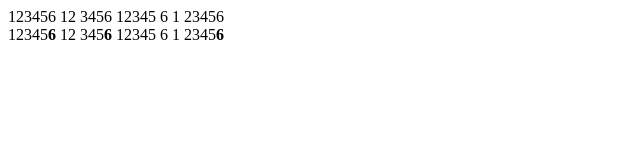
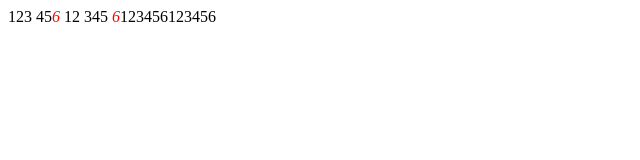
Before and after one commit to aleks-frontend/letter-highlight, a website: page index.html in a window 1280 px wide. Shown: the whole page, without its empty margins (0-640 px from the left). Drawn offline with Linux system fonts and the light colour scheme.

Commit message:
chore: refactoring of the function

```diff
--- a/index.html
+++ b/index.html
@@ -4,31 +4,61 @@
     <meta charset="UTF-8">
     <title>Document</title>
     <style>
-        .hl {
+        strong {
             color: red;
+        }
+
+        .headingMaster {
+            display: none;
+        }
+
+        em {
+            color: red;
+        }
+
+        .underline {
+            text-decoration: underline;
         }
     </style>
 </head>
 <body>
-    <div class="headingMaster">123456 12 3456 12345 6 1 23456</div>
-    <div class="js-sentence">123456 12 3456 12345 6 1 23456</div>
+    <div class="headingMaster"><span style="text-decoration: underline;">123</span> 4<span style="text-decoration: underline;">56</span> 12 345 <span style="text-decoration: underline;">612345<br>6123456</span></div>
+    <div class="js-sentence-output"></div>
 <script>
 
 function letterHighlight() {
-    function Word() {
+    function Word(id) {
+        this.id = id,
         this.hasHl = false,
         this.letters = []
     }
 
-    function Letter(check) {
-        this.isLetter = check;
+    function Letter(char = '',
+                    id = '',
+                    isLetter = 'false',
+                    isEmptySpace = 'false',
+                    isLineBreak = 'false',
+                    isUnderlineStart = 'false',
+                    isUnderlineEnd = 'false',
+                    isHighlighted = 'false',
+                    wordIndex = null) {
+        this.char = char,
+        this.id = id,
+        this.isLetter = isLetter,
+        this.isEmptySpace = isEmptySpace,
+        this.isLineBreak = isLineBreak,
+        this.isUnderlineStart = isUnderlineStart,
+        this.isUnderlineEnd = isUnderlineEnd,
+        this.isHighlighted = isHighlighted,
+        this.wordIndex = wordIndex
     }
 
     let words = [];
-    words.push(new Word());
 
-    let counter = 0;
     let letters = [];
+    let characters = [];
+
+    words.push(new Word(0));
 
     let sentenceHTML = document.querySelector('.headingMaster').innerHTML;
     sentenceHTML = sentenceHTML.replace(/<span style="text-decoration: underline;">/gi, '{');
@@ -41,61 +71,61 @@ function letterHighlight() {
     tempDiv.innerHTML = sentenceHTML;
     const sentence = Array.from(tempDiv.innerText);
 
-    let formated = sentence.map((letter, index) => {
-        // Checking if we are at the beginning of the new word
-        if ( sentence[index - 1] == ' ' ) words.push(new Word());
-        let isLetter;
-        if ( letter !== ' ' && letter !== '~' && letter !== '{' && letter !== '}' ) {
-            isLetter = true;
-            counter++;
-        } else {
-            isLetter = false;
+    sentence.forEach((letter, index) => {
+        const isLetter = letter !== ' ' && letter !== '~' && letter !== '{' && letter !== '}';
+        const isEmptySpace = letter == ' ';
+        const isLineBreak = letter == '~';
+        const isUnderlineStart = letter == '{';
+        const isUnderlineEnd = letter == '}';
+        const id = index;
+
+        if ( letters.length !== 0 && (letters[index - 1].isEmptySpace || letters[index - 1].isLineBreak ) ) {
+            words.push(new Word(words.length));
         }
 
-        letters.push(new Letter(isLetter));
+        letters.push(new Letter(letter, id, isLetter, isEmptySpace, isLineBreak, isUnderlineStart, isUnderlineEnd, false, words.length - 1));
+    });
 
-        // Checking if string is not ending 1 or 2 characters on the left
-        let leftEmpty = false;
-        let inMiddle = false;
-        if ( index > 1 ) leftEmpty = !letters[index - 1].isLetter || !letters[index - 2].isLetter;
-        // Checking if string is not ending 1 or 2 characters on the right
-        const rightEmpty = sentence[index + 1] == ' ' || sentence[index + 2] == ' ' || sentence[index + 1] == '~'  || sentence[index + 2] == '~' || sentence[index + 1] == '{' || sentence[index + 2] == '{' || sentence[index + 2] == '}' || sentence[index + 1] == '}' || sentence[index + 1] == undefined || sentence[index + 2] == undefined;
-        // Checking if we have a case with 3 characters word where our target is in the middle
-        if ( index > 0 ) inMiddle = letters[index - 1].isLetter && (sentence[index + 1] !== ' ' && sentence[index + 1] !== '~' && sentence[index + 1] !== '{' && sentence[index + 1] !== '}') && sentence[index + 1] !== undefined;
+    characters = letters.filter(letter => {
+        if ( letter.isLetter ) {
+            words[letter.wordIndex].letters.push(letter.char);
+            return true;
+        }
+    });
 
-        // Final check if our word has more than 2 characters
-        const moreThan2Char = inMiddle || (!leftEmpty || !rightEmpty);
+    const highlighted = characters.filter((char, index) => {
+        if ( (index + 1) % 6 == 0 ) return true;
+    });
 
-        // Checking if the current word already has highlighted character
-        const hasHl = words[words.length - 1].hasHl == true;
-        const isEmptyChar = letter !== ' ';
-        const isSixthChar = counter % 6 == 0;
-
-        if ( index > 1 && isSixthChar && isEmptyChar && moreThan2Char && !hasHl ) {
-            words[words.length - 1].hasHl = true;
-            return `<strong>${letter}</strong>`;
-        } else {
-            if ( !letters[index].isLetter ) {
-                switch (letter) {
-                    case '~':
-                        letter = '<br>';
-                        break;
-                    case '{':
-                        letter = '<span class="underline">';
-                        break;
-                    case '}':
-                        letter = '</span>';
-                        break;
+    letters.forEach(letter => {
+        highlighted.forEach(hl => {
+            if ( letter.id == hl.id ) {
+                if ( !words[letter.wordIndex].hasHl && words[letter.wordIndex].letters.length > 2 ) {
+                    letter.isHighlighted = true;
+                    words[letter.wordIndex].hasHl = true;
                 }
             }
-            return letter;
+        })
+    });
+
+    const formated = letters.map(letter => {
+        if ( letter.isUnderlineStart ) return '<span style="text-decoration: underline;">';
+
+        if ( letter.isUnderlineEnd ) return '</span>';
+
+        if ( letter.isLineBreak ) return '<br>';
+
+        if ( letter.isHighlighted ) {
+            return `<em>${letter.char}</em>`;
+        } else {
+            return letter.char;
         }
     }).join('');
 
-    document.querySelector('.js-sentence').innerHTML = formated;
+    document.querySelector('.js-sentence-output').innerHTML = formated;
 }
 
-letterHighlight('.js-sentence');
+letterHighlight('.js-sentence-output');
 </script>
 </body>
 </html>
```
Also changed, not shown: package.json (added, +28 -0 lines), .eslintrc.js (added), 2 other files.
